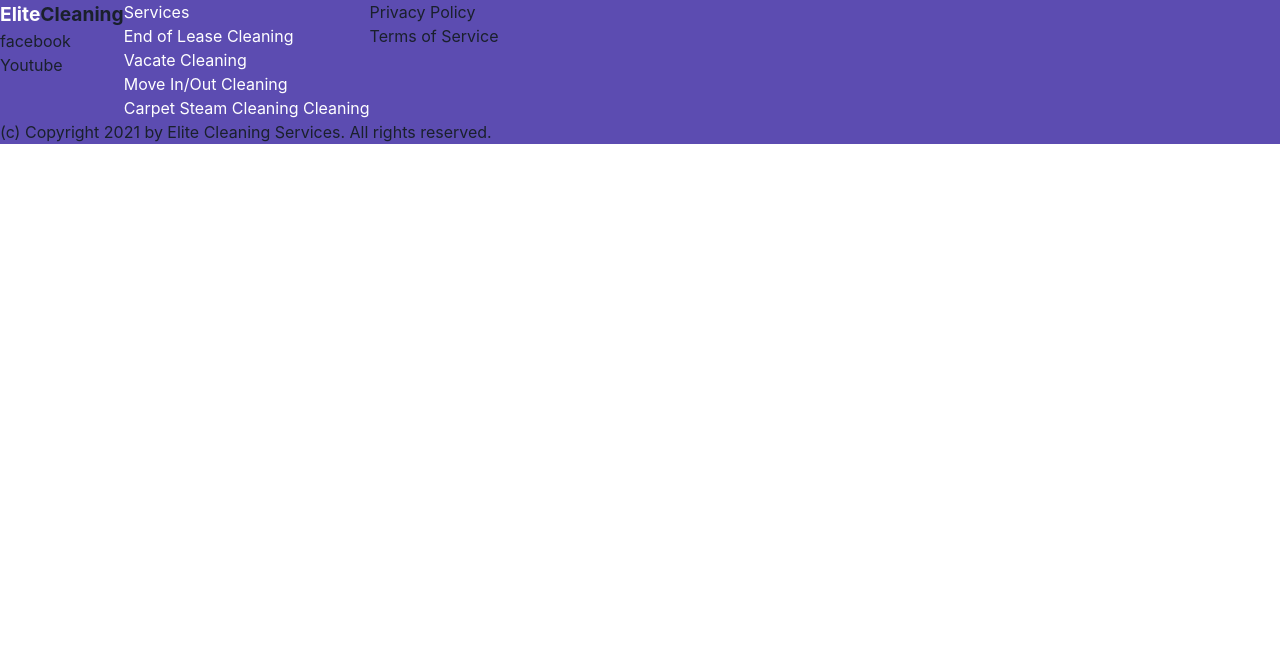
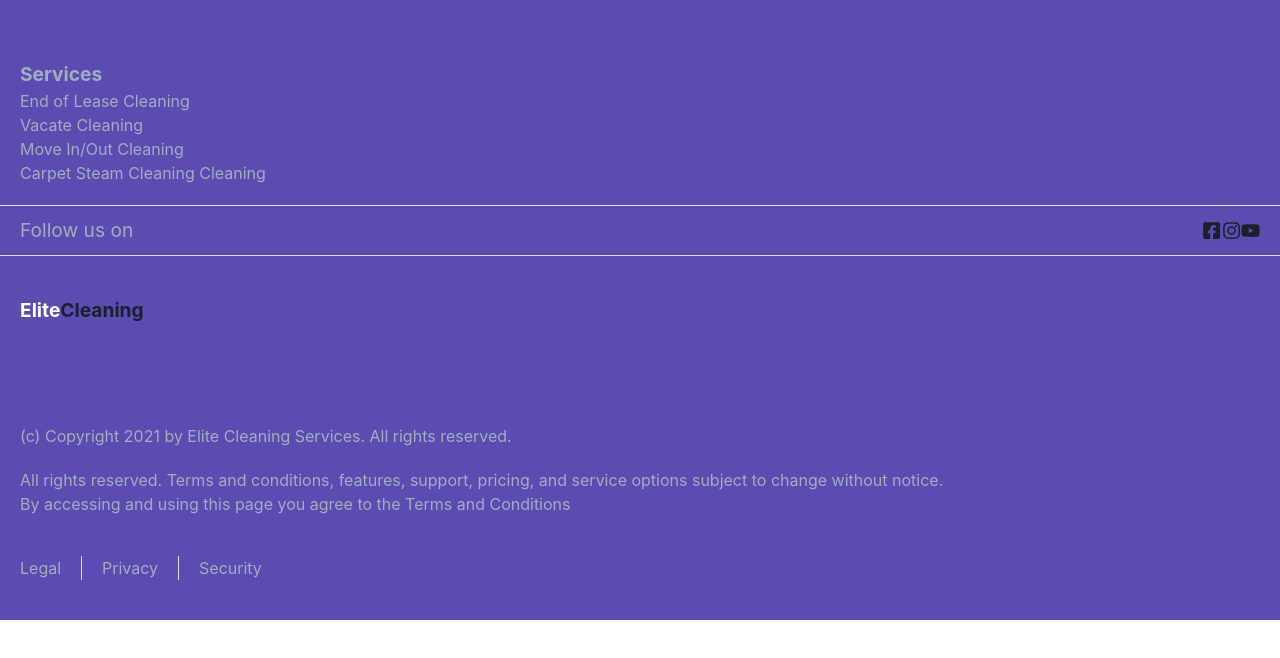
Before and after one commit to Xhreethapa/cleaning-app, a Next.js app: page /Components/Footer in a window 1280 px wide. Shown: the top 658 px of the page. Built offline with nearby package versions, Linux system fonts and the light colour scheme.

Commit message:
garefusfus

```diff
--- a/pages/Components/Footer.tsx
+++ b/pages/Components/Footer.tsx
@@ -1,40 +1,45 @@
 import { Box, Flex, Text } from '@chakra-ui/react'
 import React from 'react'
+import {FaFacebookSquare, FaInstagram, FaYoutube }from 'react-icons/fa'
 
 const Footer = () => {
   return (
-<Box backgroundColor='#5C4CB1'>
-    <Flex>
-    <Box>
-    <Box   display='flex ' alignItems='center' justifyContent='center' cursor='pointer' textDecoration='none' >
-               <h1 style={{fontWeight: 'bold', fontSize:'larger'}}> <span style={{color:"white"}}>Elite</span>Cleaning</h1>
-
-     </Box>
-     <Box>
-         <Box>facebook</Box>
-         <Box>Youtube</Box>
-     </Box>
-
-    </Box>
-
-     <Box color='white'>
-         <Text>Services</Text>
+<Box backgroundColor='#5C4CB1' py='10' >
+    <Flex flexDirection='column'>
+    <Box  px='5' py='5' color='gray.400'>
+         <Text fontSize='larger' fontWeight='bold'>Services</Text>
          <Text>End of Lease Cleaning</Text>
          <Text>Vacate Cleaning</Text>
          <Text>Move In/Out Cleaning</Text>
          <Text>Carpet Steam Cleaning Cleaning</Text>
 
      </Box>
-     <Box>
-         <Text>Privacy Policy</Text>
-         <Text>Terms of Service</Text>
+     <Box borderBottom='1.5px solid #DFDEFE'></Box>
+     <Flex px='5' py='2.5' justifyContent='space-between' alignItems='center'fontSize='larger'>
+         <Box color='gray.400'>Follow us on </Box>
+         <Flex ><FaFacebookSquare/> <FaInstagram/> <FaYoutube/> </Flex>
+     </Flex>
+     <Box borderBottom='1.5px solid #DFDEFE'></Box>
+
+
+
+    <Box  px='5' my='10'  cursor='pointer' textDecoration='none' >
+               <h1 style={{fontWeight: 'bold', fontSize:'larger'}}> <span style={{color:"white"}}>Elite</span>Cleaning</h1>
+
      </Box>
 
-    </Flex>
-    <Box>
-        <Text>(c) Copyright 2021 by Elite Cleaning Services. All rights reserved.</Text>
+     <Box py='10' px='5' color='gray.400'>
+        <Text  py='5'>(c) Copyright 2021 by Elite Cleaning Services. All rights reserved.</Text>
+        <Text >All rights reserved. Terms and conditions, features, support, pricing, and service options subject to change without notice.</Text>
+        <Text>By accessing and using this page you agree to the Terms and Conditions</Text>
 
     </Box>
+
+   <Flex alignItems='center'color='gray.400'>
+       <Box px='5' borderRight='1.5px solid #DFDEDE' >Legal</Box><Box px='5' borderRight='1.5px solid #DFDEDE'>Privacy</Box><Box  px='5'>Security</Box>
+   </Flex>
+    </Flex>
+
 
 </Box>
   )
--- a/pages/Components/QuoteButton.tsx
+++ b/pages/Components/QuoteButton.tsx
@@ -3,7 +3,7 @@ import React from 'react'
 
 export const QuoteButton = () => {
   return (
-    <Box width='170px' px='10px' py='10px' border='none' borderRadius='10px 0px 0px 0px' backgroundColor='white'  color='#5C4CB1'  zIndex='-100' > Instant-Quote</Box>
+    <Box width='170px' px='10px' py='10px' border='none' borderRadius='10px 0px 0px 0px' backgroundColor='white'  color='#5C4CB1'  > Instant-Quote</Box>
 
   )
 }
--- a/pages/Components/Whyus.tsx
+++ b/pages/Components/Whyus.tsx
@@ -30,6 +30,8 @@ const Whyus = () => {
         </Flex>
 
 
+
+
     </Box>
   )
 }
--- a/pages/Home.tsx
+++ b/pages/Home.tsx
@@ -5,7 +5,7 @@ import {BsStarFill , BsStarHalf} from 'react-icons/bs'
 
 const Home = () => {
   return (
-    <Box  pt='10' backgroundColor='#5C4CB1' h='100vh'>
+    <Box  pt='10' backgroundColor='#5C4CB1' h={{ base:'100vh' , sm:'600px', md:'500px'}}>
          <Box   display='flex ' alignItems='center' justifyContent='center' cursor='pointer' textDecoration='none' >
                <h1 style={{fontWeight: 'bold', fontSize:'larger'}}> <span style={{color:"white"}}>Elite</span>Cleaning</h1>
 
--- a/pages/index.tsx
+++ b/pages/index.tsx
@@ -26,7 +26,7 @@ const MainDisplay = () => {
             </Head>
 
           <Home/>
-         <Box position="fixed" bottom='0' right='0' >
+         <Box position="fixed" bottom='0' right='0' zIndex='300' >
          <QuoteButton />
          </Box>
          <Box backgroundColor='whitesmoke'>
```
Also changed, not shown: pages/Components/AboutUs.tsx (+5 -2 lines).
